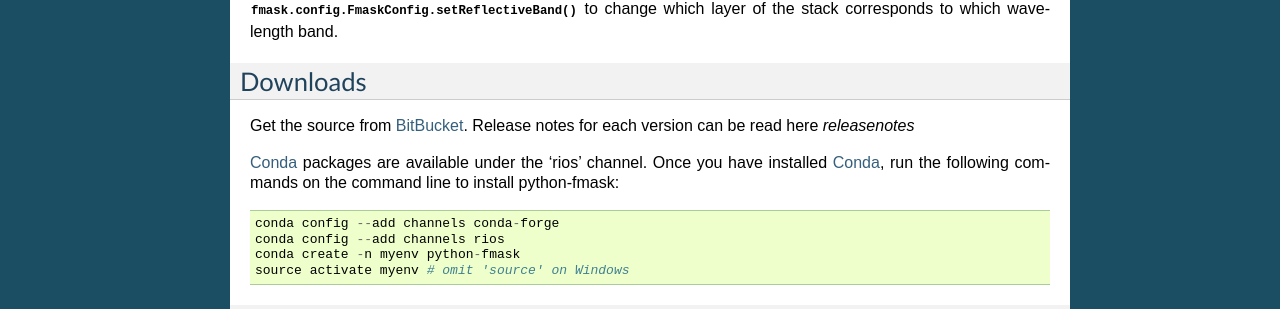
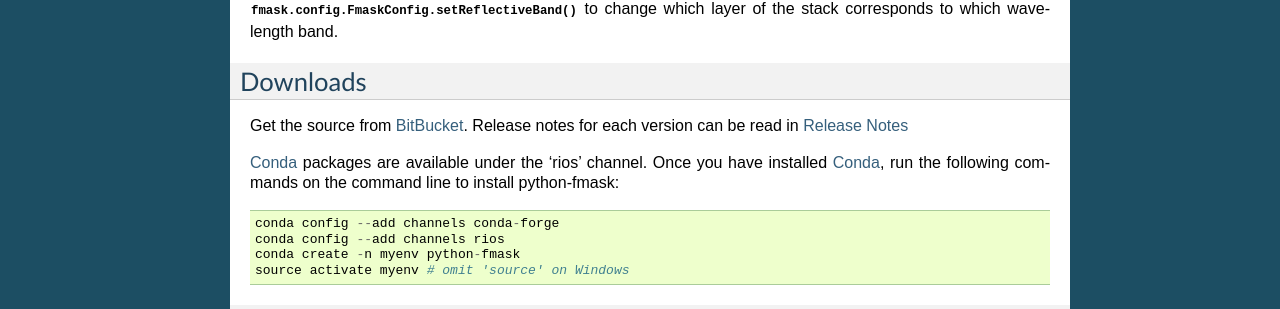
Before and after one commit to ubarsc/python-fmask, a Sphinx documentation site: the page built from doc/source/index.rst, in a window 1280 px wide and 900 px high, scrolled down 2212 px. Shown: the part 143-452 px from the top of the window. Built offline with Sphinx 7.4.7, drawn with Linux system fonts in a browser that asks for light colours; formulas are drawn with MathJax 3.

Commit message:
Try again with internal link syntax

```diff
--- a/doc/source/index.rst
+++ b/doc/source/index.rst
@@ -136,7 +136,7 @@ corresponds to which wavelength band.
 Downloads
 ---------
 Get the source from `BitBucket <https://bitbucket.org/chchrsc/python-fmask/downloads>`_.
-Release notes for each version can be read here `releasenotes`
+Release notes for each version can be read in :doc:`releasenotes`
 
 `Conda <http://conda.pydata.org/miniconda.html#miniconda>`_ packages are available under the 'rios' channel.
 Once you have installed `Conda <http://conda.pydata.org/miniconda.html#miniconda>`_, run the following commands on the command line to install python-fmask: ::
```
